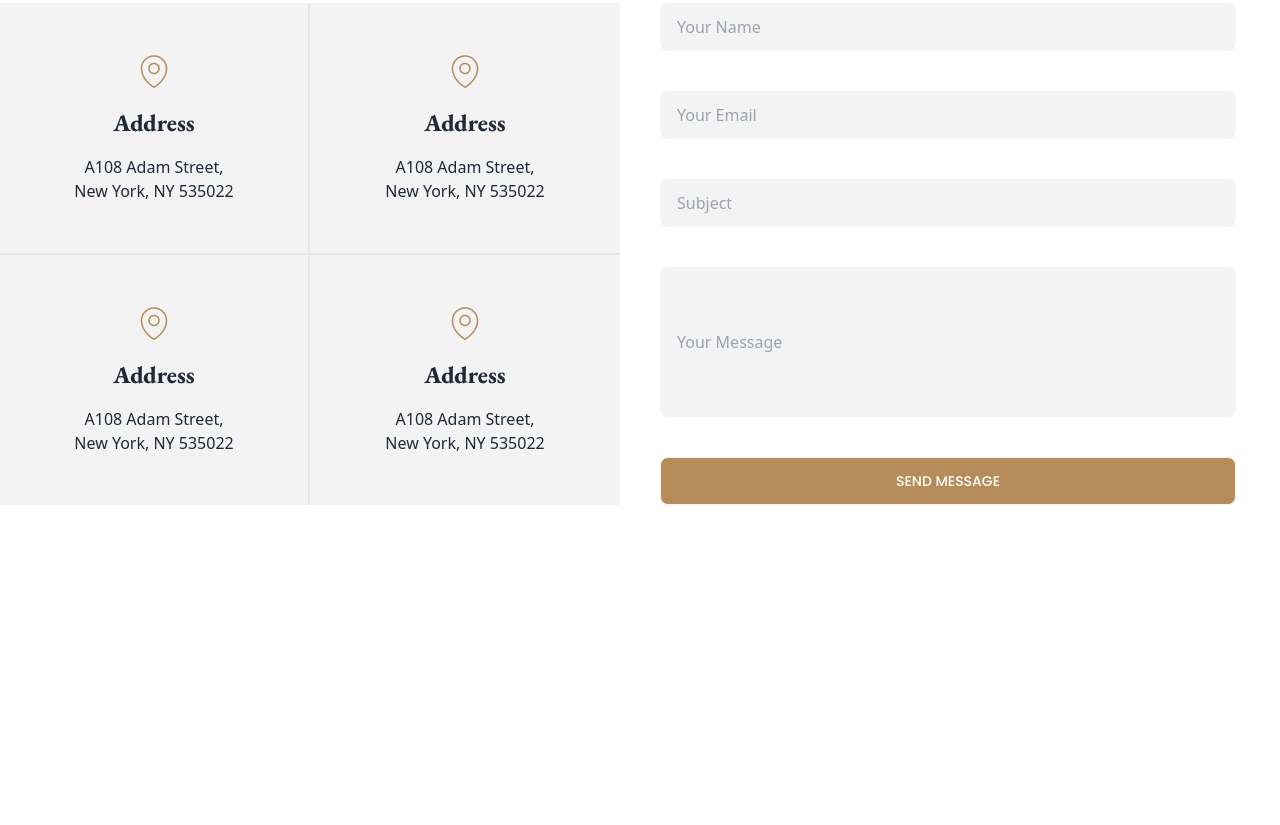
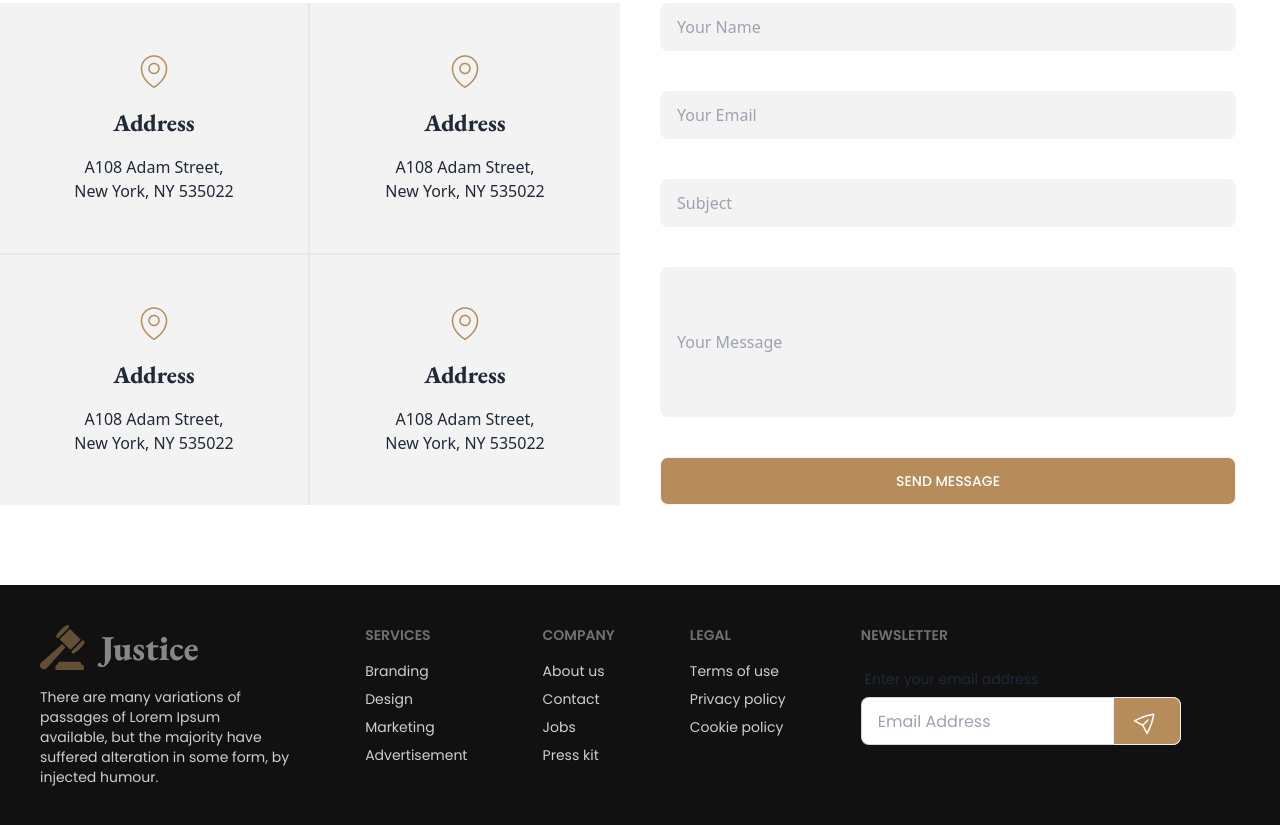
Before and after one commit to mdiqbalkhan/legal-solution, a plain HTML site: page index.html in a window 1280 px wide. Shown: the part 3953-4778 px from the top of the page. Before the commit the page ends 4538 px from the top, so only its background shows below. Drawn offline with nearby package versions, Linux system fonts and the light colour scheme.

Commit message:
footer add

```diff
--- a/index.html
+++ b/index.html
@@ -459,8 +459,43 @@
      <!-- footer section start  -->
 
 
-    <footer>
-
+     <footer class="footer p-10 bg-[#111] text-[#CFCFCF] font-poppins">
+      <div>
+        <span class="footer-title"><img src="./images/logo.png" alt=""></span>
+        <p class="w-[250px]">There are many variations of passages of Lorem Ipsum available, but the majority have suffered alteration in some form, by injected humour.</p>
+      </div>
+      <div>
+        <span class="footer-title">Services</span>
+        <a class="link link-hover">Branding</a>
+        <a class="link link-hover">Design</a>
+        <a class="link link-hover">Marketing</a>
+        <a class="link link-hover">Advertisement</a>
+      </div>
+      <div>
+        <span class="footer-title">Company</span>
+        <a class="link link-hover">About us</a>
+        <a class="link link-hover">Contact</a>
+        <a class="link link-hover">Jobs</a>
+        <a class="link link-hover">Press kit</a>
+      </div>
+      <div>
+        <span class="footer-title">Legal</span>
+        <a class="link link-hover">Terms of use</a>
+        <a class="link link-hover">Privacy policy</a>
+        <a class="link link-hover">Cookie policy</a>
+      </div>
+      <div>
+        <span class="footer-title">Newsletter</span>
+        <div class="form-control w-80">
+          <label class="label">
+            <span class="label-text">Enter your email address</span>
+          </label>
+          <div class="relative">
+            <input type="text" placeholder="Email Address" class="input input-bordered w-full pr-16" />
+            <button class="btn bg-[#B68C5A] absolute top-0 right-0 rounded-l-none"><img src="./images/Frame.svg" alt=""></button>
+          </div>
+        </div>
+      </div>
     </footer>
 
     <!-- footer section end  -->
```
Also changed, not shown: images/Frame.svg (added).
